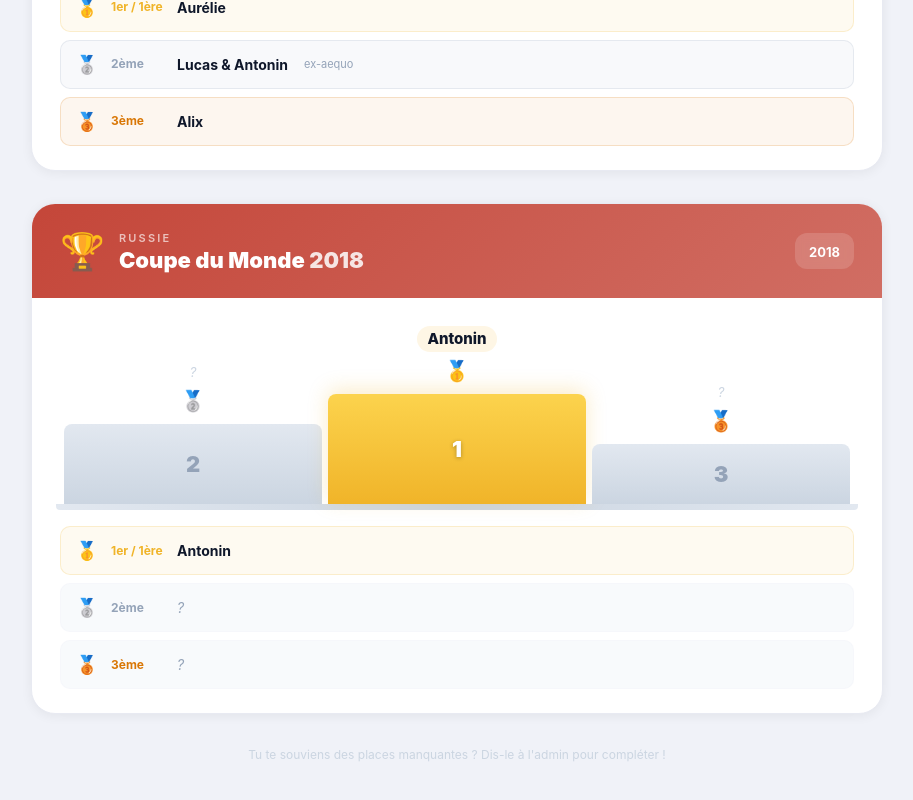
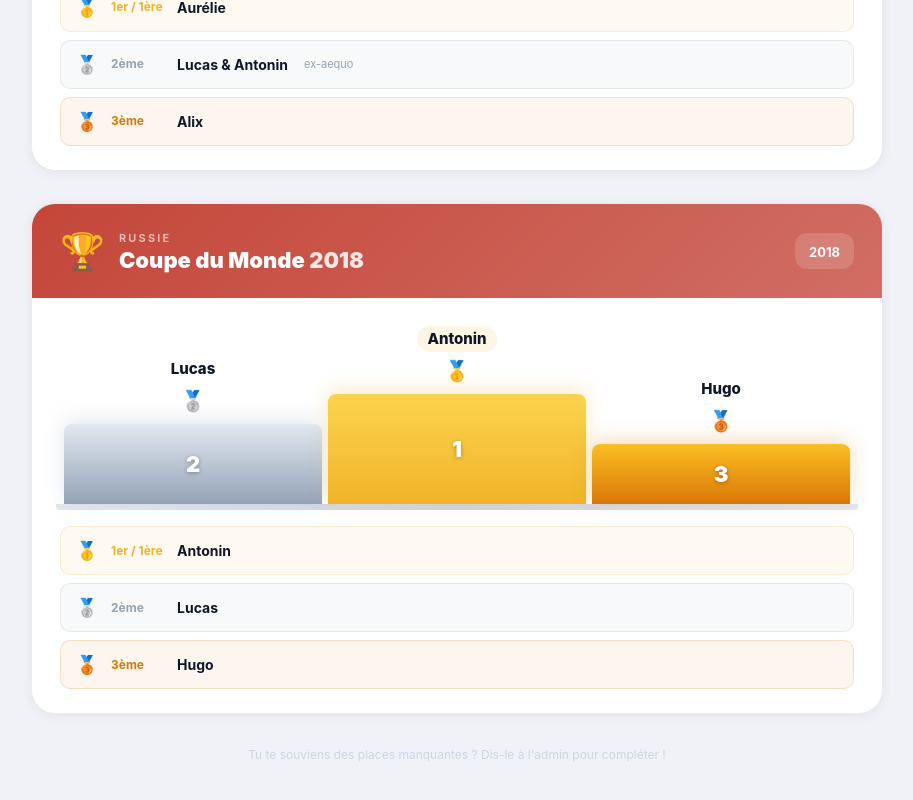
Before and after one commit to antolarp/mondial2026, a Next.js app: page /historique in a window 1280 px wide. Shown: the part 1696-2496 px from the top of the page, without its empty margins (183-1096 px from the left). Built offline with nearby package versions, Linux system fonts and the light colour scheme.

Commit message:
fix: historique CDM 2018 — Lucas 2ème, Hugo 3ème

```diff
--- a/app/historique/page.js
+++ b/app/historique/page.js
@@ -49,8 +49,8 @@ const COMPETITIONS = [
     couleur: '#c0392b',
     podium: [
       { place: 1, noms: ['Antonin'], medaille: '#f0b429' },
-      { place: 2, noms: ['?'], medaille: '#94a3b8', inconnu: true },
-      { place: 3, noms: ['?'], medaille: '#d97706', inconnu: true },
+      { place: 2, noms: ['Lucas'], medaille: '#94a3b8' },
+      { place: 3, noms: ['Hugo'], medaille: '#d97706' },
     ],
   },
 ]
```
